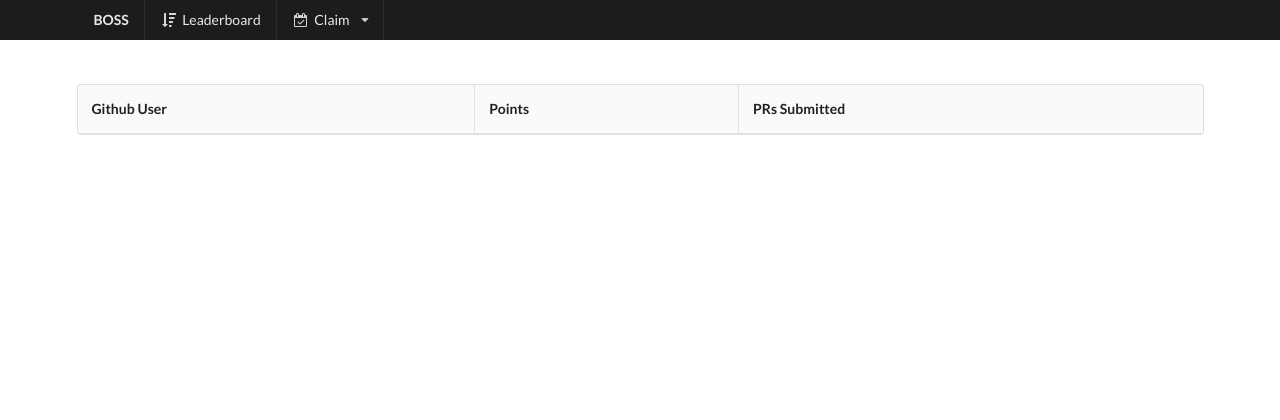
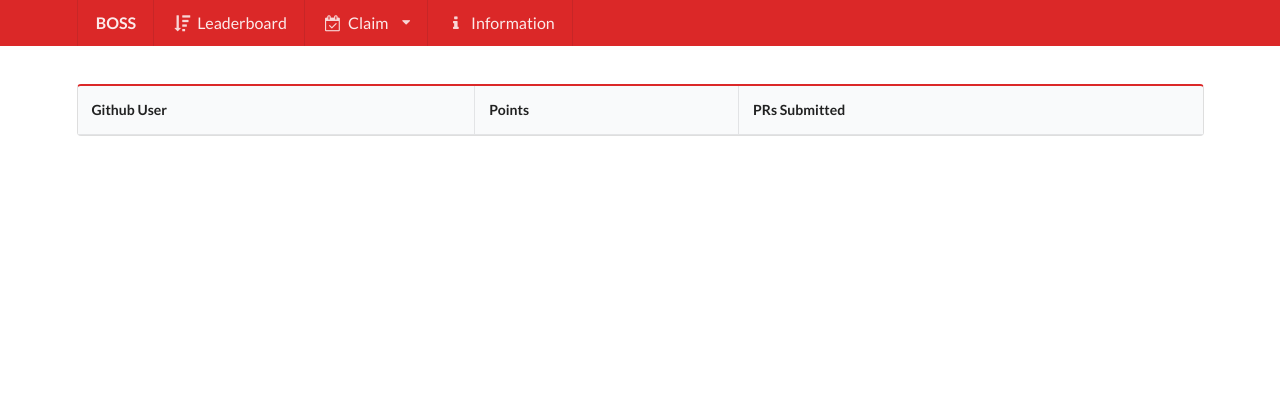
Before and after one commit to coding-blocks/boss, a Node project: template views/pages/leaderboard.hbs in a window 1280 px wide. Shown: the top 420 px of the page. Run offline with Node 20 templates, Linux system fonts and the light colour scheme; the template is opened without the code that fills it, so the values that code supplies are empty; some libraries are stand-ins or nearby versions.

Commit message:
make theme changes
Signed-off-by: Arnav Gupta <arnav@codingblocks.com>

```diff
--- a/package.json
+++ b/package.json
@@ -14,8 +14,5 @@
   "main": "server.js",
   "repository": "http://github.com/coding-blocks/boss-backend",
   "author": "Arnav Gupta <arnav@codingblocks.com>",
-  "license": "MIT",
-  "scripts": {
-    "dev": "DATABASE_URL='postgres://bossuser:bosspass@localhost:5432/bossdb PORT=3232 node server.js"
-  }
+  "license": "MIT"
 }
--- a/views/layouts/main.hbs
+++ b/views/layouts/main.hbs
@@ -14,7 +14,7 @@
 </head>
 <body>
 
-<div class="ui top fixed inverted menu">
+<div class="ui top fixed huge inverted menu red">
     <div class="ui container">
         <div class="header item">BOSS</div>
         <a class="item {{menu.leaderboard}}" href="/leaderboard">
@@ -31,6 +31,10 @@
                 <a class="item {{menu.claims_add}}" href="/claims/add">Add</a>
             </div>
         </div>
+        <a class="item" href="http://lab.codingblocks.com/boss">
+            <i class="info icon"></i>
+            Information
+        </a>
     </div>
 
 </div>
--- a/views/pages/leaderboard.hbs
+++ b/views/pages/leaderboard.hbs
@@ -1,13 +1,14 @@
-<table class="ui celled padded table">
+<table class="ui celled padded table red">
     <thead>
     <tr>
         <th>Github User</th>
         <th>Points</th>
         <th>PRs Submitted</th>
     </tr>
+    </thead>
     {{#each userstats as |user|}}
         <tr>
-            <td>
+            <td class="red text">
                 <h4 class="ui center aligned">{{user.user}}</h4>
             </td>
             <td>
@@ -18,5 +19,9 @@
             </td>
         </tr>
     {{/each}}
-    </thead>
 </table>
+<style>
+    .red.text {
+        color: red;
+    }
+</style>
```
Also changed, not shown: views/pages/claims/view.hbs (+9 -1 lines).
